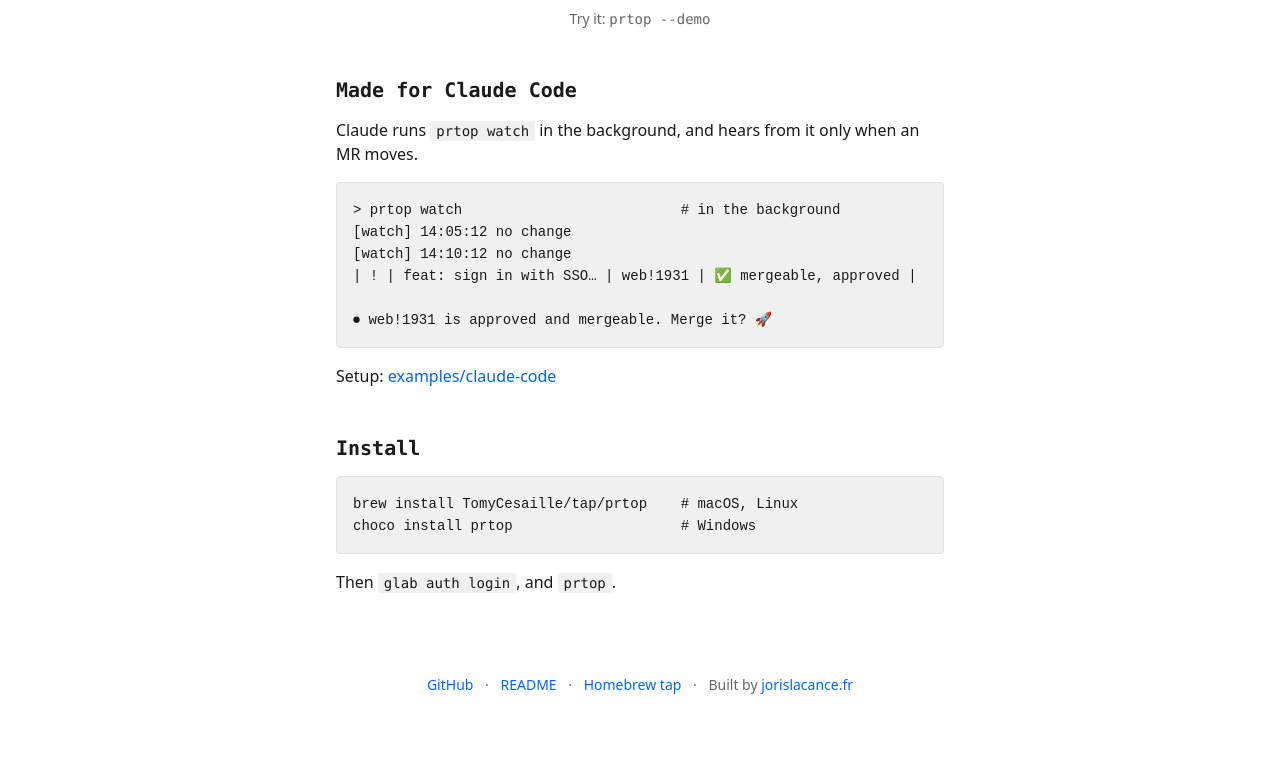
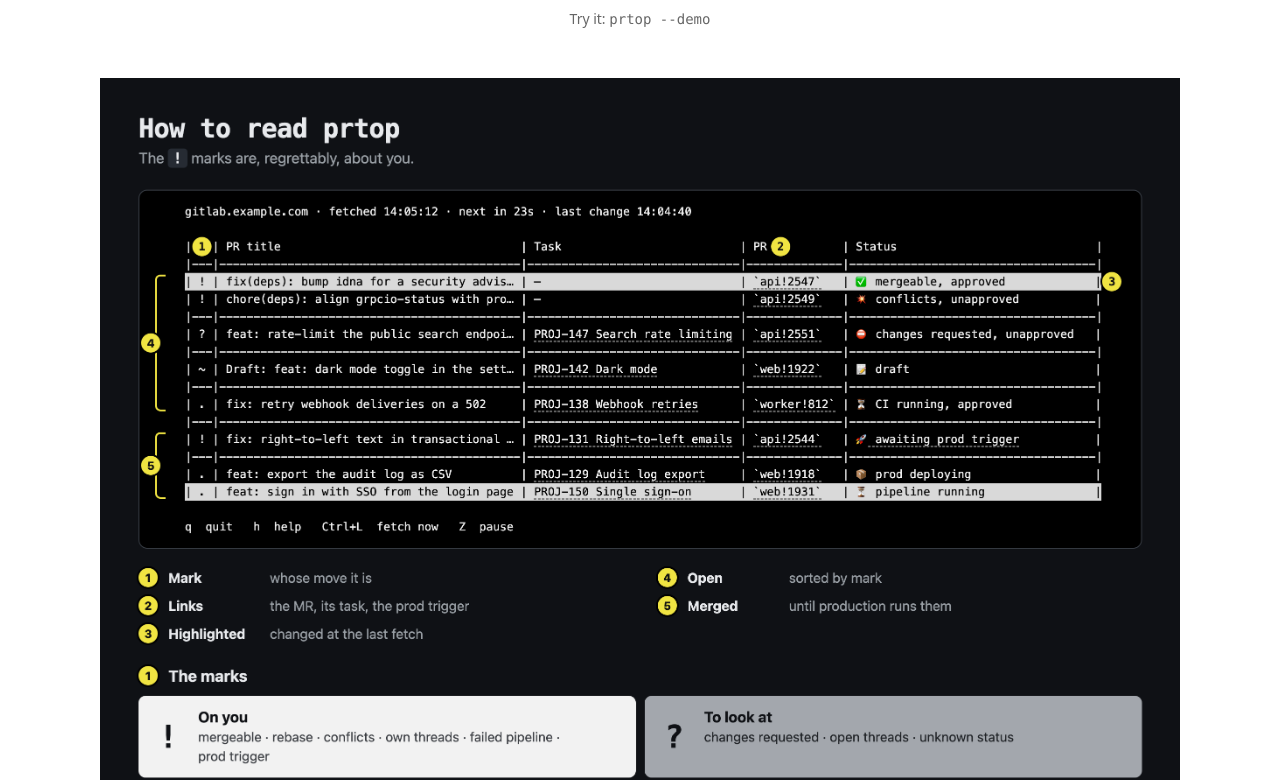
Before and after one commit to TomyCesaille/prtop, an Astro site in the folder docs/: page / in a window 1280 px wide. Shown: the part 712-1492 px from the top of the page. Before the commit the page ends 1471 px from the top, so only its background shows below. Built offline with nearby package versions, Linux system fonts and the light colour scheme; Astro itself is replaced by a stand-in of ours.

Commit message:
docs: open the README and website on how to read prtop, and drop two sections that say little

```diff
--- a/docs/src/pages/index.astro
+++ b/docs/src/pages/index.astro
@@ -65,6 +65,16 @@ choco install prtop                    # Windows`;
       alt="prtop in a terminal: a countdown to the next fetch, then the merge requests that changed, highlighted"
     />
     <figcaption>Try it: <code>prtop --demo</code></figcaption>
+  </figure>
+
+  <figure class="demo section">
+    <img
+      src={`${base}/how-to-read-prtop.png`}
+      width="2469"
+      height="1841"
+      loading="lazy"
+      alt="How to read prtop. 1, the mark says whose move it is: ! on you (mergeable, rebase, conflicts, own threads, failed pipeline, prod trigger), ? to look at (changes requested, open threads, unknown status), ~ someone else (awaiting review, draft, blocked), . running (CI, merge check, deploying). 2, links open the merge request, its task and the prod trigger. 3, highlighted rows changed at the last fetch. 4, open merge requests, sorted by mark. 5, merged ones, until production runs them."
+    />
   </figure>
 
   <section class="claude section">
```
Also changed, not shown: AGENTS.md (+1 -1 lines), README.md, docs/public/how-to-read-prtop.png (added), 1 other file.
